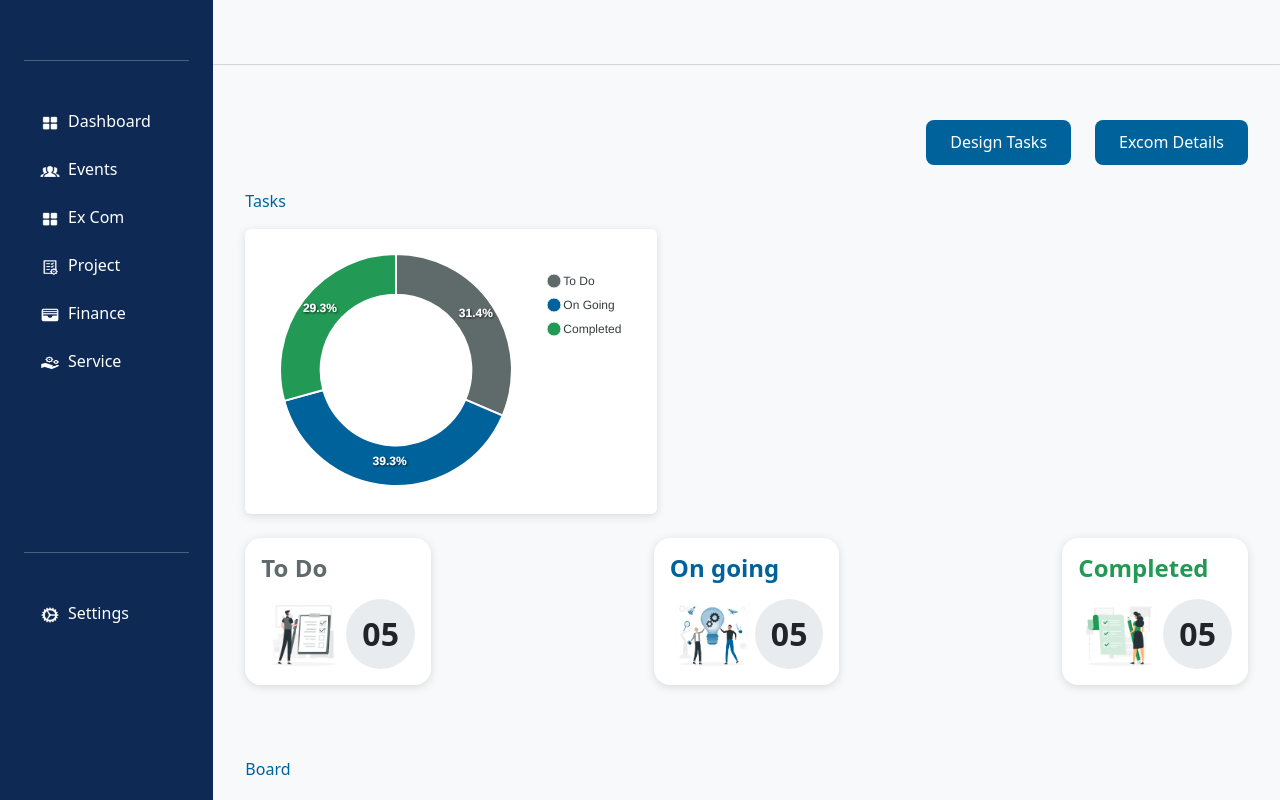
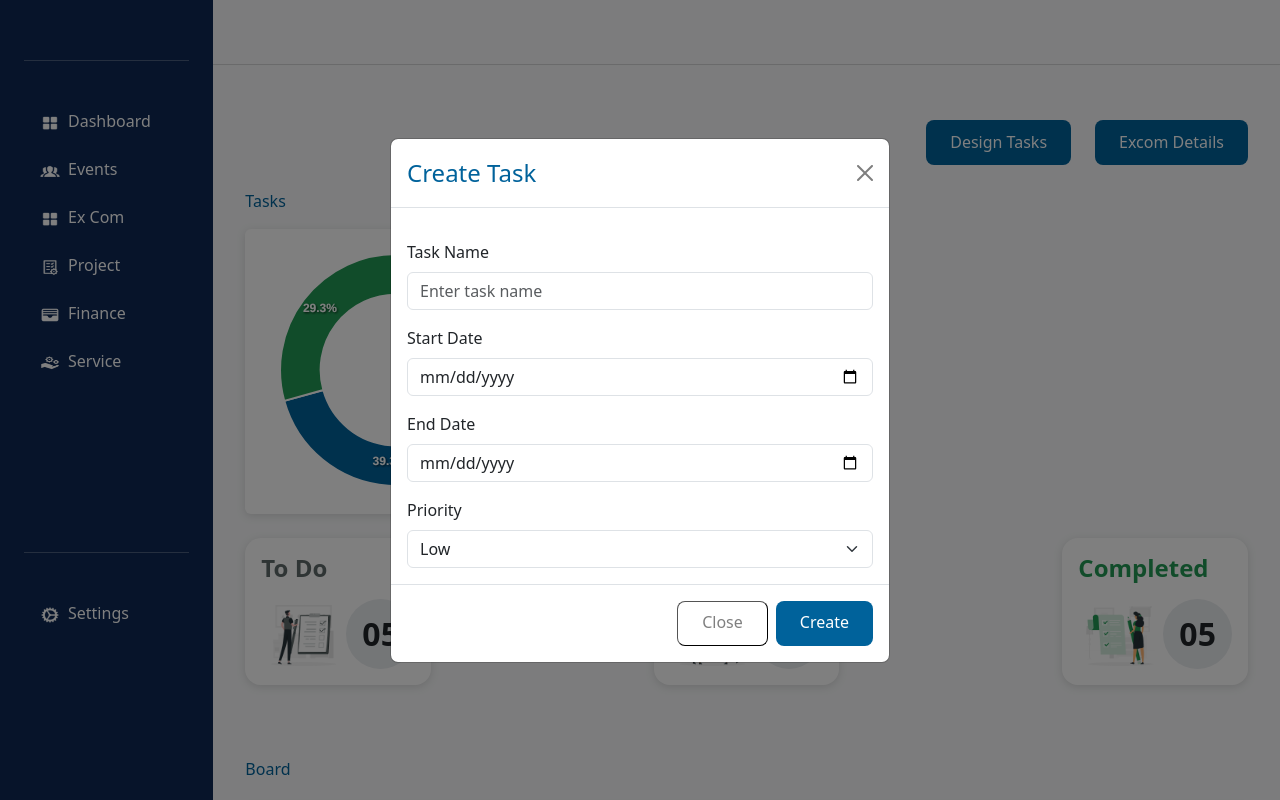
Before and after one commit to smaasath/IEEE-Student-branch-front-end, a React (Vite) app: page /dashboard/executiveCommitteePage in a window 1280 px wide. Both pictures are taken after a click on the button "Design Tasks". Shown: the top 800 px of the page. Built offline with nearby package versions, Linux system fonts and the light colour scheme.

Commit message:
Create Task Popup done

```diff
--- /dev/null
+++ b/src/components/models/createTaskModel/createTaskModel.jsx
@@ -0,0 +1,58 @@
+import React from 'react';
+import Modal from 'react-bootstrap/Modal';
+import CommonButton from '../../common/commonButton/commonButton';
+
+const TaskModel = ({ onHide, show }) => {
+    return (
+        <>
+            <Modal
+                show={show}
+                onHide={onHide}
+                animation={true}
+                size="md"
+                aria-labelledby="contained-modal-title-vcenter"
+                centered
+            >
+                <Modal.Header closeButton>
+                    <Modal.Title className='text-cl-primary' id="contained-modal-title-vcenter">
+                        Create Task
+                    </Modal.Title>
+                </Modal.Header>
+                <Modal.Body>
+                    <div className='d-flex flex-column'>
+                        <div className="mt-3">
+                            <label htmlFor="taskName" className="form-label text-dark">Task Name</label>
+                            <input type="text" className="form-control" id="taskName" placeholder="Enter task name" />
+                        </div>
+                        <div className='mt-3'>
+                            <label htmlFor="startDate" className="form-label text-dark">Start Date</label>
+                            <input type="date" className="form-control" id="startDate" />
+                        </div>
+                        <div className='mt-3'>
+                            <label htmlFor="endDate" className="form-label text-dark">End Date</label>
+                            <input type="date" className="form-control" id="endDate" />
+                        </div>
+                        <div className='mt-3'>
+                            <label htmlFor="priority" className="form-label text-dark">Priority</label>
+                            <select className="form-select" id="priority">
+                                <option value="low">Low</option>
+                                <option value="medium">Medium</option>
+                                <option value="high">High</option>
+                            </select>
+                        </div>
+                    </div>
+                </Modal.Body>
+                <Modal.Footer className='d-flex justify-content-end'>
+                    <div>
+                        <CommonButton onClick={onHide} close={true} text={"Close"} />
+                    </div>
+                    <div>
+                        <CommonButton onClick={onHide} text={"Create"} />
+                    </div>
+                </Modal.Footer>
+            </Modal>
+        </>
+    )
+}
+
+export default TaskModel;
--- a/src/pages/excomFLow/executiveCommitteePage/executiveCommitteePage.jsx
+++ b/src/pages/excomFLow/executiveCommitteePage/executiveCommitteePage.jsx
@@ -1,4 +1,4 @@
-import React from 'react';
+import React, { useState } from 'react';
 import { useParams } from 'react-router-dom';
 import CommonPieChart from '../../../components/common/commonPieChart/commonPieChart';
 import CommonStatusCountCard from '../../../components/common/commonStatusCountCard/commonStatusCountCard';
@@ -6,22 +6,32 @@ import CommonButton from '../../../components/common/commonButton/commonButton';
 import { useNavigate } from 'react-router-dom';
 import CommonSearch from '../../../components/common/commonSearch/commonSearch';
 import CommonDropAndDrag from '../../../components/common/commonDropAndDrag/commonDropAndDrag';
-import Profile from '../../../assets/images/profile.png'; // Import your profile image here
-import BalloonImage from '../../../assets/images/balloon.png'; // Import balloon image
+import Profile from '../../../assets/images/profile.png';
+import BalloonImage from '../../../assets/images/balloon.png';
+import TaskModel from '../../../components/models/createTaskModel/createTaskModel';
 
-const ExecutiveCommitteePage = () => {
+function ExecutiveCommitteePage() {
     const params = useParams();
     const navigate = useNavigate();
+    const [showTaskModal, setShowTaskModal] = useState(false);
 
     function navigateToFinance() {
         navigate('finance');
     }
 
+    const openTaskModal = () => {
+        setShowTaskModal(true);
+    };
+
+    const closeTaskModal = () => {
+        setShowTaskModal(false);
+    };
+
     return (
         <div className='p-3'>
             <div className='d-flex justify-content-end gap-4 align-items-center flex-wrap'>
-                <div><CommonButton onClick={() => { }} text={"Design Tasks"} /></div>
-                <div><CommonButton onClick={() => { navigateToFinance() }} text={"Excom Details"} /></div>
+                <div><CommonButton onClick={openTaskModal} text={"Design Tasks"} /></div>
+                <div><CommonButton onClick={navigateToFinance} text={"Excom Details"} /></div>
             </div>
 
             <div className='text-cl-primary mt-4'>Tasks</div>
@@ -76,12 +86,11 @@ const ExecutiveCommitteePage = () => {
                                     src={Profile}
                                     alt="Profile"
                                     className="rounded-circle me-3"
-                                    style={{ width: '50px', height: '50px', objectFit: 'cover' }}
-                                />
+                                    style={{ width: '50px', height: '50px', objectFit: 'cover' }} />
                                 <h6>Ishara Suvini</h6>
                             </div>
                             <div className="card-footer">
-                                <small className="text-muted">22th October<img src={BalloonImage} alt="Balloon" style={{ width: '30px', marginLeft: '100px' }} /></small>
+                                <small className="text-muted">22nd October<img src={BalloonImage} alt="Balloon" style={{ width: '30px', marginLeft: '100px' }} /></small>
                             </div>
                         </div>
                     </div>
@@ -92,12 +101,11 @@ const ExecutiveCommitteePage = () => {
                                     src={Profile}
                                     alt="Profile"
                                     className="rounded-circle me-3"
-                                    style={{ width: '50px', height: '50px', objectFit: 'cover' }}
-                                />
+                                    style={{ width: '50px', height: '50px', objectFit: 'cover' }} />
                                 <h6>Ishara Suvini</h6>
                             </div>
                             <div className="card-footer">
-                                <small className="text-muted">22th October<img src={BalloonImage} alt="Balloon" style={{ width: '30px', marginLeft: '100px' }} /></small>
+                                <small className="text-muted">22nd October<img src={BalloonImage} alt="Balloon" style={{ width: '30px', marginLeft: '100px' }} /></small>
                             </div>
                         </div>
                     </div>
@@ -108,12 +116,11 @@ const ExecutiveCommitteePage = () => {
                                     src={Profile}
                                     alt="Profile"
                                     className="rounded-circle me-3"
-                                    style={{ width: '50px', height: '50px', objectFit: 'cover' }}
-                                />
+                                    style={{ width: '50px', height: '50px', objectFit: 'cover' }} />
                                 <h6>Ishara Suvini</h6>
                             </div>
                             <div className="card-footer">
-                                <small className="text-muted">22th October<img src={BalloonImage} alt="Balloon" style={{ width: '30px', marginLeft: '100px' }} /></small>
+                                <small className="text-muted">22nd October<img src={BalloonImage} alt="Balloon" style={{ width: '30px', marginLeft: '100px' }} /></small>
                             </div>
                         </div>
                     </div>
@@ -124,17 +131,21 @@ const ExecutiveCommitteePage = () => {
                                     src={Profile}
                                     alt="Profile"
                                     className="rounded-circle me-3"
-                                    style={{ width: '50px', height: '50px', objectFit: 'cover' }}
-                                />
+                                    style={{ width: '50px', height: '50px', objectFit: 'cover' }} />
                                 <h6>Ishara Suvini</h6>
                             </div>
                             <div className="card-footer">
-                                <small className="text-muted">22th October<img src={BalloonImage} alt="Balloon" style={{ width: '30px', marginLeft: '100px' }} /></small>
+                                <small className="text-muted">22nd October<img src={BalloonImage} alt="Balloon" style={{ width: '30px', marginLeft: '100px' }} /></small>
                             </div>
                         </div>
                     </div>
+
                 </div>
             </div>
+
+            {/* TaskModel modal */}
+            <TaskModel show={showTaskModal} onHide={closeTaskModal} />
+
         </div>
     );
 }
```
